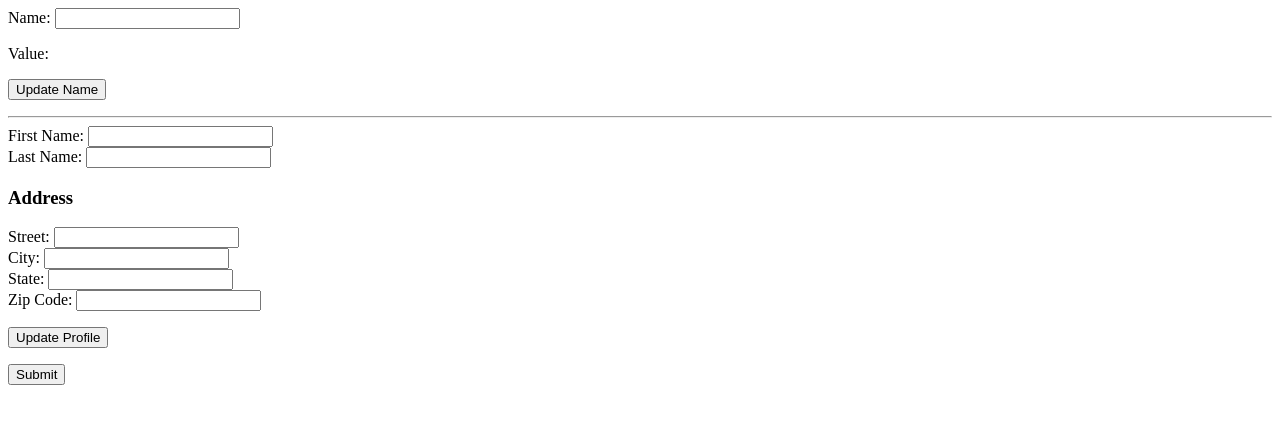
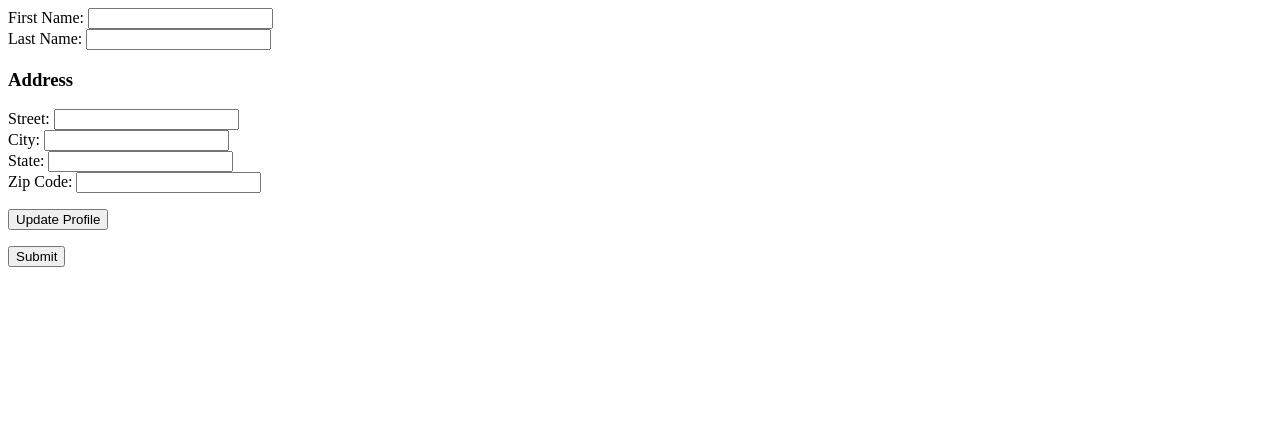
Before and after one commit to Muqluk/angular-refresher, an Angular app: page / in a window 1280 px wide. Shown: the top 424 px of the page. Built offline with nearby package versions, Linux system fonts and the light colour scheme.

Commit message:
using formbuilder now

```diff
--- a/src/app/app.component.html
+++ b/src/app/app.component.html
@@ -1,6 +1,8 @@
-<app-app-name-editor></app-app-name-editor>
+<!-- <app-app-name-editor></app-app-name-editor>
 <hr>
-<app-profile-editor></app-profile-editor>
+<app-profile-editor></app-profile-editor> -->
 
 
-<router-outlet></router-outlet>
+<!-- <router-outlet></router-outlet> -->
+
+<app-profile-editor-formbuilder></app-profile-editor-formbuilder>
--- a/src/app/components/profile-editor-formbuilder/profile-editor-formbuilder.component.html
+++ b/src/app/components/profile-editor-formbuilder/profile-editor-formbuilder.component.html
@@ -1 +1,53 @@
-<p>profile-editor-formbuilder works!</p>
+<form [formGroup]="profileForm" (ngSubmit)="onSubmit()">
+  <div>
+    <label>
+      First Name:
+      <input type="text" formControlName="firstName">
+    </label>
+  </div>
+
+  <div>
+    <label>
+      Last Name:
+      <input type="text" formControlName="lastName">
+    </label>
+  </div>
+
+  <div formGroupName="address">
+    <h3>Address</h3>
+    <div>
+      <label>
+        Street:
+        <input type="text" formControlName="street">
+      </label>
+    </div>
+
+    <div>
+      <label>
+        City:
+        <input type="text" formControlName="city">
+      </label>
+    </div>
+
+    <div>
+      <label>
+        State:
+        <input type="text" formControlName="state">
+      </label>
+    </div>
+
+    <div>
+      <label>
+        Zip Code:
+        <input type="text" formControlName="zip">
+      </label>
+    </div>
+
+  </div>
+  <p>
+    <button (click)="updateProfile()">Update Profile</button>
+  </p>
+
+  <button type="submit" [disabled]="!profileForm.valid">Submit</button>
+
+</form>
--- a/src/app/components/profile-editor-formbuilder/profile-editor-formbuilder.component.ts
+++ b/src/app/components/profile-editor-formbuilder/profile-editor-formbuilder.component.ts
@@ -1,4 +1,11 @@
-import { Component, OnInit } from '@angular/core';
+import {
+  Component,
+  OnInit,
+} from '@angular/core';
+import {
+  FormBuilder
+} from '@angular/forms';
+
 
 @Component({
   selector: 'app-profile-editor-formbuilder',
@@ -7,9 +14,34 @@
 })
 export class ProfileEditorFormbuilderComponent implements OnInit {
 
-  constructor() { }
+  profileForm = this.fb.group({
+    firstName: [''],
+    lastName: [''],
+    address: this.fb.group({
+      street: [''],
+      city: [''],
+      state: [''],
+      zip: ['']
+    }),
+  });
+
+  constructor(private fb: FormBuilder) { }
 
   ngOnInit(): void {
   }
 
+  updateProfile() {
+    this.profileForm.patchValue({
+      firstName: 'Nancy',
+      address: {
+        street: '123 Drew Street'
+      }
+    });
+  }
+
+  onSubmit() {
+    // TODO: Use EventEmitter with form value
+    console.warn(this.profileForm.value);
+  }
+
 }
```
